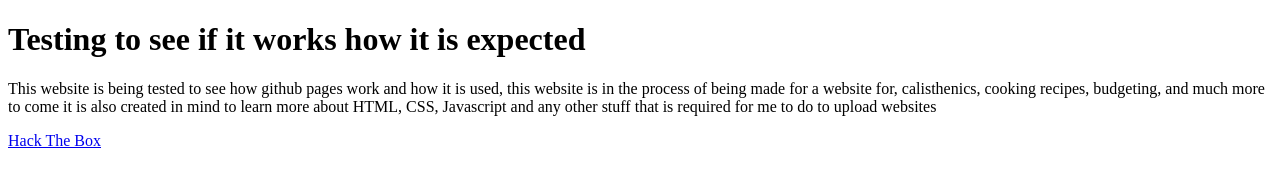
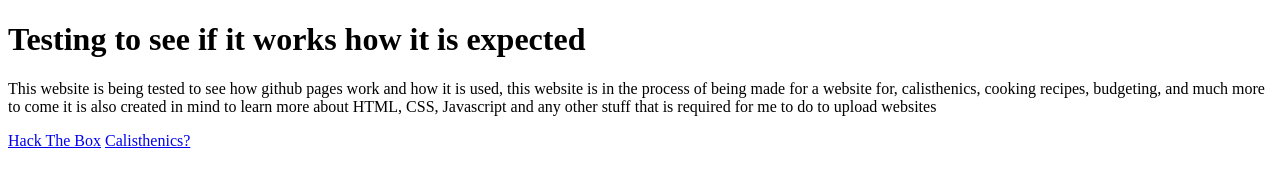
Before and after one commit to zharkaron/Calisthenics, a plain HTML site: page index.html in a window 1280 px wide. Drawn offline with Linux system fonts and the light colour scheme.

Commit message:
Update index.html

```diff
--- a/index.html
+++ b/index.html
@@ -9,5 +9,6 @@
     <h1>Testing to see if it works how it is expected</h1>
     <p>This website is being tested to see how github pages work and how it is used, this website is in the process of being made for a website for, calisthenics, cooking recipes, budgeting, and much more to come it is also created in mind to learn more about HTML, CSS, Javascript and any other stuff that is required for me to do to upload websites</p>
     <a href="https://hackthebox.com">Hack The Box</a>
+    <a href="/Calisthenics"> Calisthenics?</a>
     </body>
 </html>
```
